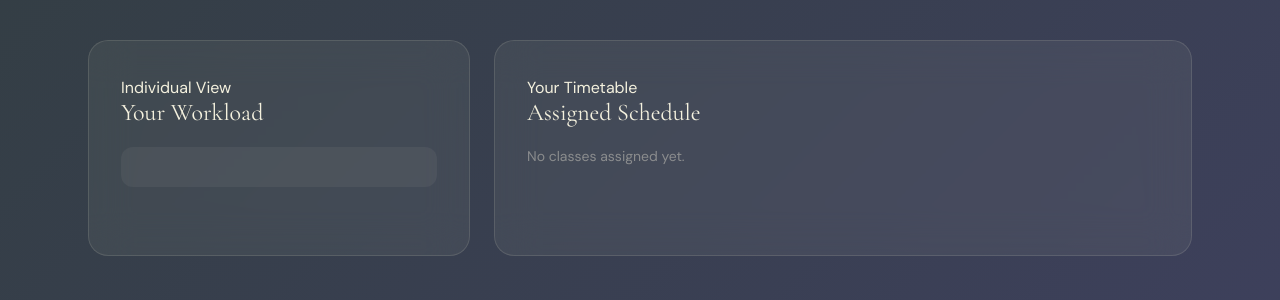
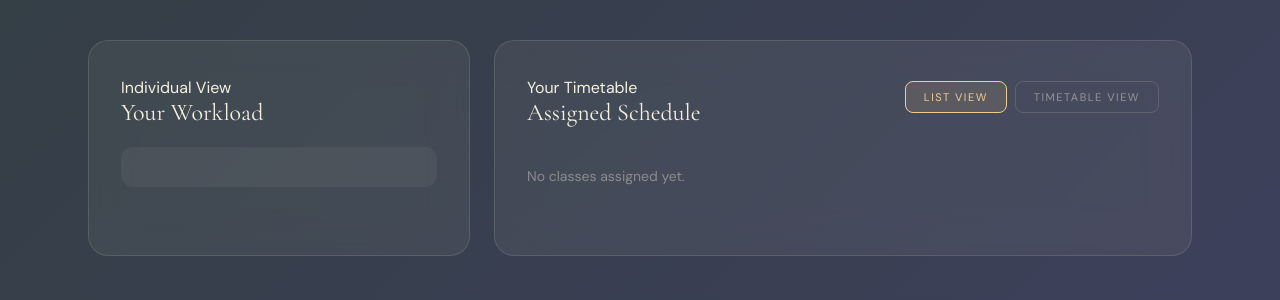
Before and after one commit to harshinishori18/faculty-allocation-srmist, a Flask app: page /dashboard in a window 1280 px wide. Shown: the part 101-401 px from the top of the page. Run offline with Flask 3, Linux system fonts and the light colour scheme.

Commit message:
Restore dashboard styling and add timetable grid view

```diff
--- a/templates/dashboard.html
+++ b/templates/dashboard.html
@@ -37,17 +37,69 @@
 
     <!-- Schedule card -->
     <div class="dash-card wide">
-      <p class="overline">Your Timetable</p>
-      <h3>Assigned Schedule</h3>
-      <div id="schedule_table" style="margin-top:20px;">
+      <div style="display:flex; justify-content:space-between; align-items:flex-start; flex-wrap:wrap; gap:12px;">
+        <div>
+          <p class="overline">Your Timetable</p>
+          <h3>Assigned Schedule</h3>
+        </div>
+        <div style="display:flex; gap:8px; margin-top:4px;">
+          <button id="btn-list" onclick="switchView('list')"
+            style="background:rgba(242,204,143,0.12); color:var(--gold);
+                   border:1px solid var(--gold); padding:8px 18px;
+                   border-radius:8px; font-family:'DM Sans',sans-serif;
+                   font-size:11px; letter-spacing:1.5px; text-transform:uppercase;
+                   cursor:pointer;">List View</button>
+          <button id="btn-grid" onclick="switchView('grid')"
+            style="background:transparent; color:rgba(244,241,222,0.45);
+                   border:1px solid rgba(244,241,222,0.15); padding:8px 18px;
+                   border-radius:8px; font-family:'DM Sans',sans-serif;
+                   font-size:11px; letter-spacing:1.5px; text-transform:uppercase;
+                   cursor:pointer; transition:all 0.2s;">Timetable View</button>
+        </div>
+      </div>
+
+      <!-- List view -->
+      <div id="schedule_list" style="margin-top:20px;">
         <p style="color:rgba(244,241,222,0.4); font-size:14px;">Loading schedule...</p>
       </div>
+
+      <!-- Grid view (hidden by default) -->
+      <div id="schedule_grid" style="display:none; margin-top:20px; overflow-x:auto;"></div>
     </div>
 
   </div>
 
   <script>
     const FACULTY_NAME = "{{ faculty_name }}";
+    let cachedClasses = [];
+
+    function switchView(view) {
+      const listEl  = document.getElementById('schedule_list');
+      const gridEl  = document.getElementById('schedule_grid');
+      const btnList = document.getElementById('btn-list');
+      const btnGrid = document.getElementById('btn-grid');
+
+      if (view === 'list') {
+        listEl.style.display = 'block';
+        gridEl.style.display = 'none';
+        btnList.style.background = 'rgba(242,204,143,0.12)';
+        btnList.style.color = 'var(--gold)';
+        btnList.style.borderColor = 'var(--gold)';
+        btnGrid.style.background = 'transparent';
+        btnGrid.style.color = 'rgba(244,241,222,0.45)';
+        btnGrid.style.borderColor = 'rgba(244,241,222,0.15)';
+      } else {
+        listEl.style.display = 'none';
+        gridEl.style.display = 'block';
+        btnGrid.style.background = 'rgba(242,204,143,0.12)';
+        btnGrid.style.color = 'var(--gold)';
+        btnGrid.style.borderColor = 'var(--gold)';
+        btnList.style.background = 'transparent';
+        btnList.style.color = 'rgba(244,241,222,0.45)';
+        btnList.style.borderColor = 'rgba(244,241,222,0.15)';
+        if (cachedClasses.length) renderTimetable(cachedClasses);
+      }
+    }
 
     async function loadWorkload() {
       if (!FACULTY_NAME) return;
@@ -55,14 +107,11 @@
       const data = await res.json();
       const box  = document.getElementById('workload_result');
       const msg  = document.getElementById('workload_msg');
-
       if (!res.ok) {
         msg.textContent = 'No schedule data found for ' + FACULTY_NAME + '.';
         msg.className = 'msg error';
-        box.style.display = 'none';
         return;
       }
-
       box.style.display = 'block';
       box.innerHTML = `
         <div class="stat-row">
@@ -81,35 +130,87 @@
     async function loadSchedule() {
       const res  = await fetch('/schedule/generate');
       const data = await res.json();
-
-      // Filter to only show logged-in faculty's classes
-      const myClasses = data.schedule.filter(e =>
+      cachedClasses = data.schedule.filter(e =>
         e.faculty_name.toLowerCase() === FACULTY_NAME.toLowerCase()
       );
-
-      if (myClasses.length === 0) {
-        document.getElementById('schedule_table').innerHTML =
-          '<p style="color:rgba(244,241,222,0.4); font-size:14px;">No classes assigned yet.</p>';
+      if (cachedClasses.length === 0) {
+        document.getElementById('schedule_list').innerHTML =
+          '<p style="color:rgba(244,241,222,0.4);font-size:14px;">No classes assigned yet.</p>';
         return;
       }
-
-      const rows = myClasses.map(e =>
-        `<tr>
-          <td>${e.day}</td>
-          <td>${e.subject}</td>
-          <td>${e.start_time}–${e.end_time}</td>
-          <td>Block ${e.block}</td>
-        </tr>`
+      const rows = cachedClasses.map(e =>
+        `<tr><td>${e.day}</td><td>${e.subject}</td><td>${e.start_time}–${e.end_time}</td><td>Block ${e.block}</td></tr>`
       ).join('');
-
-      document.getElementById('schedule_table').innerHTML = `
+      document.getElementById('schedule_list').innerHTML = `
         <table class="sched-table">
           <tr><th>Day</th><th>Subject</th><th>Time</th><th>Block</th></tr>
           ${rows}
         </table>`;
     }
 
-    // Auto-load both on page open
+    function renderTimetable(classes) {
+      const dayOrder = ['Monday','Tuesday','Wednesday','Thursday','Friday'];
+      const slotsMap = {};
+      classes.forEach(e => {
+        if (!slotsMap[e.slot_id])
+          slotsMap[e.slot_id] = { id: e.slot_id, start: e.start_time, end: e.end_time };
+      });
+      const slots = Object.values(slotsMap).sort((a,b) => a.id - b.id);
+      const daysPresent = new Set(classes.map(e => e.day));
+      const days = dayOrder.filter(d => daysPresent.has(d));
+      const lookup = {};
+      classes.forEach(e => {
+        if (!lookup[e.day]) lookup[e.day] = {};
+        lookup[e.day][e.slot_id] = e;
+      });
+
+      let html = `<table style="width:100%;border-collapse:collapse;min-width:600px;">
+        <thead><tr>
+          <th style="background:rgba(61,64,91,0.6);color:var(--gold);font-size:9px;
+              letter-spacing:3px;text-transform:uppercase;padding:14px 18px;
+              text-align:left;font-weight:400;border-bottom:1px solid rgba(244,241,222,0.1);
+              border-right:1px solid rgba(244,241,222,0.08);min-width:110px;">Day</th>`;
+
+      slots.forEach(s => {
+        html += `<th style="background:rgba(61,64,91,0.4);padding:12px 10px;text-align:center;
+            border-bottom:1px solid rgba(244,241,222,0.1);
+            border-right:1px solid rgba(244,241,222,0.05);min-width:90px;">
+          <span style="display:block;font-size:12px;font-weight:500;color:var(--eggshell);font-family:'DM Sans',sans-serif;">${s.start}</span>
+          <span style="display:block;font-size:10px;color:rgba(244,241,222,0.4);margin-top:2px;font-family:'DM Sans',sans-serif;">${s.end}</span>
+        </th>`;
+      });
+      html += '</tr></thead><tbody>';
+
+      days.forEach((day, i) => {
+        html += `<tr>
+          <td style="background:rgba(61,64,91,0.35);padding:14px 18px;
+              border-right:1px solid rgba(244,241,222,0.08);
+              border-bottom:1px solid rgba(244,241,222,0.05);white-space:nowrap;">
+            <span style="display:block;font-size:9px;letter-spacing:2px;text-transform:uppercase;color:var(--gold);font-weight:400;">Day ${i+1}</span>
+            <span style="display:block;font-size:14px;color:var(--eggshell);font-family:'Cormorant Garamond',serif;margin-top:2px;">${day}</span>
+          </td>`;
+        slots.forEach(s => {
+          const entry = lookup[day]?.[s.id];
+          if (entry) {
+            html += `<td style="padding:10px 8px;text-align:center;
+                background:rgba(224,122,95,0.12);
+                border:1px solid rgba(224,122,95,0.2);">
+              <span style="display:block;font-family:'Cormorant Garamond',serif;font-size:16px;font-weight:600;color:var(--eggshell);">${entry.subject}</span>
+              <span style="display:block;font-size:9px;letter-spacing:1.5px;text-transform:uppercase;color:rgba(242,204,143,0.7);margin-top:3px;">Blk ${entry.block}</span>
+            </td>`;
+          } else {
+            html += `<td style="padding:10px 8px;background:rgba(244,241,222,0.02);
+                border-right:1px solid rgba(244,241,222,0.05);
+                border-bottom:1px solid rgba(244,241,222,0.05);"></td>`;
+          }
+        });
+        html += '</tr>';
+      });
+
+      html += '</tbody></table>';
+      document.getElementById('schedule_grid').innerHTML = html;
+    }
+
     window.onload = () => {
       loadWorkload();
       loadSchedule();
```
